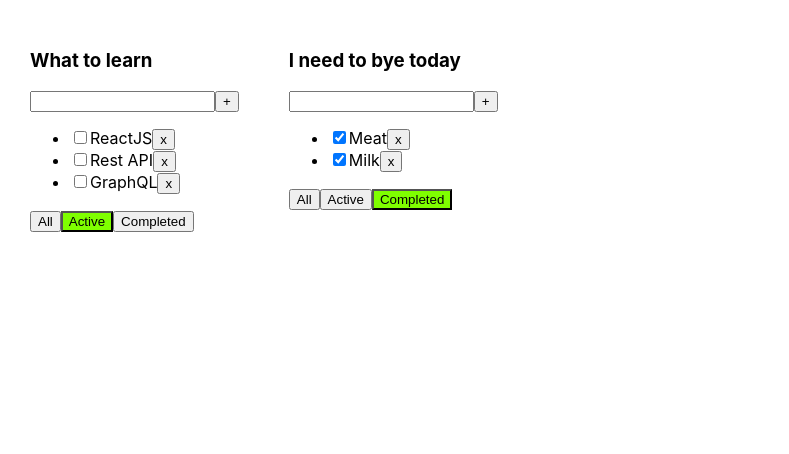
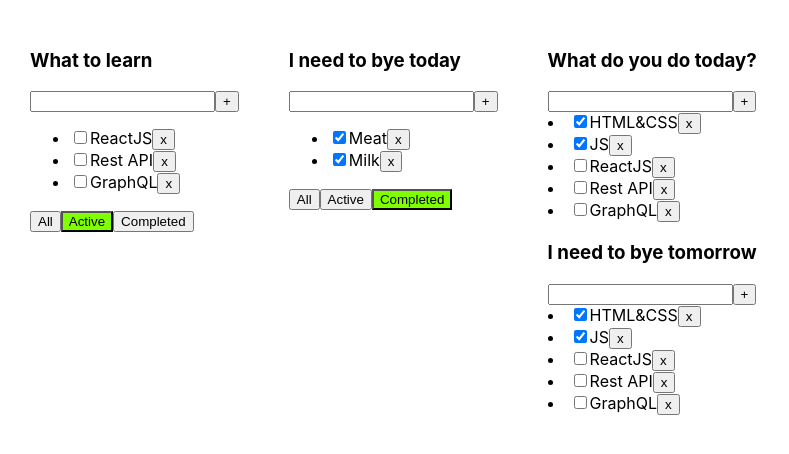
Before and after one commit to sasha2234562/3-todolist, a React (Create React App) app: page / in a window 1280 px wide. Shown: the top 454 px of the page, without its empty margins (0-789 px from the left). Built offline with nearby package versions, Linux system fonts and the light colour scheme.

Commit message:
create error

```diff
--- a/src/App.tsx
+++ b/src/App.tsx
@@ -2,6 +2,7 @@ import React, {useState} from 'react';
 import './App.css';
 import {v1} from 'uuid';
 import {Todolist} from "./Todolist";
+import {NewApp} from "./newApp";
 
 export type FilterValuesType = "all" | "active" | "completed";
 type  todolistType = {
@@ -110,6 +111,7 @@ function App() {
                 )
 
             })}
+            <NewApp/>
         </div>
     );
 }
--- a/src/Todolist.tsx
+++ b/src/Todolist.tsx
@@ -28,7 +28,7 @@ export function Todolist(props: PropsType) {
 
     const addTask = () => {
         props.addTask(title, props.id);
-        setError(title === '')
+        setError(title.trim() === '')
         setTitle("");
     }
 
--- /dev/null
+++ b/src/newApp.tsx
@@ -0,0 +1,39 @@
+import {useState} from "react";
+import {v1} from "uuid";
+import {NewTodolist} from "./newTodolist";
+
+export type  newTasksType = {
+    id: string
+    title: string
+    isDone: boolean
+}
+
+export const NewApp = () => {
+
+    let [newTasks, setNewTasks] = useState<Array<newTasksType>>([
+        {id: v1(), title: "HTML&CSS", isDone: true},
+        {id: v1(), title: "JS", isDone: true},
+        {id: v1(), title: "ReactJS", isDone: false},
+        {id: v1(), title: "Rest API", isDone: false},
+        {id: v1(), title: "GraphQL", isDone: false},
+    ])
+    let [todolists, setTodolists] = useState([
+        {id: v1(), title: "What do you do today?", filter: 'active'},
+        {id: v1(), title: "I need to bye tomorrow", filter: 'completed'},
+    ])
+
+return(
+    <div>
+        {todolists.map((item)=> {
+            return(
+                <div>
+                    <NewTodolist
+                        tasks={newTasks}
+                        title={item.title}
+                    />
+            </div>
+            )
+        })}
+    </div>
+)
+}
--- /dev/null
+++ b/src/newTodolist.tsx
@@ -0,0 +1,30 @@
+import {newTasksType} from "./newApp";
+
+
+type newTodolistPropsType = {
+    tasks: Array<newTasksType>
+    title: string
+}
+
+export const NewTodolist = (props: newTodolistPropsType) => {
+
+
+    return (
+        <div>
+            <h3>{props.title}</h3>
+            <input/>
+            <button>+</button>
+            {props.tasks.map((item) => {
+                return (
+                    <div>
+                        <li>
+                            <input type={"checkbox"} checked={item.isDone}/>
+                            <span>{item.title}</span>
+                            <button>x</button>
+                        </li>
+                    </div>
+                )
+            })}
+        </div>
+    )
+}
```
